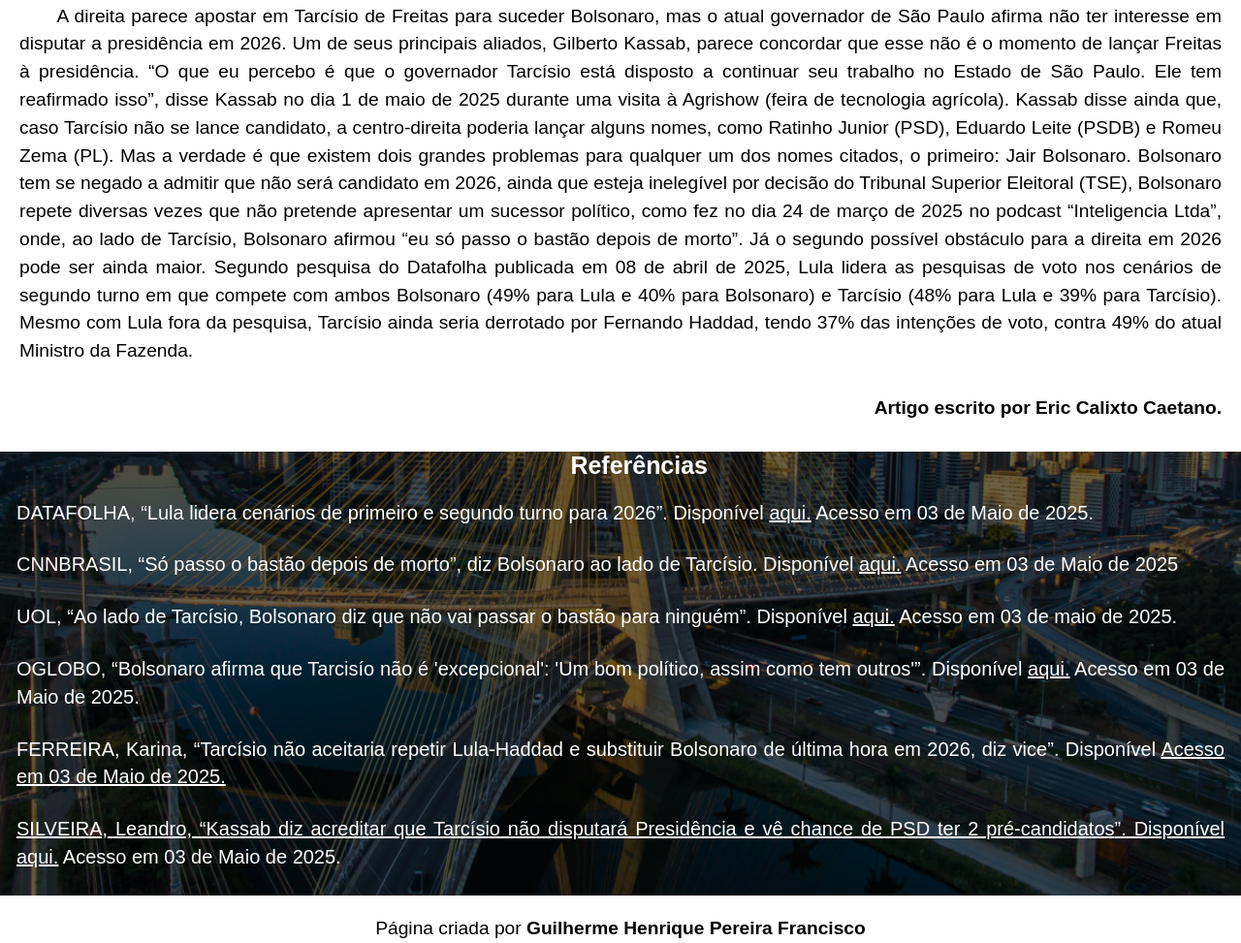
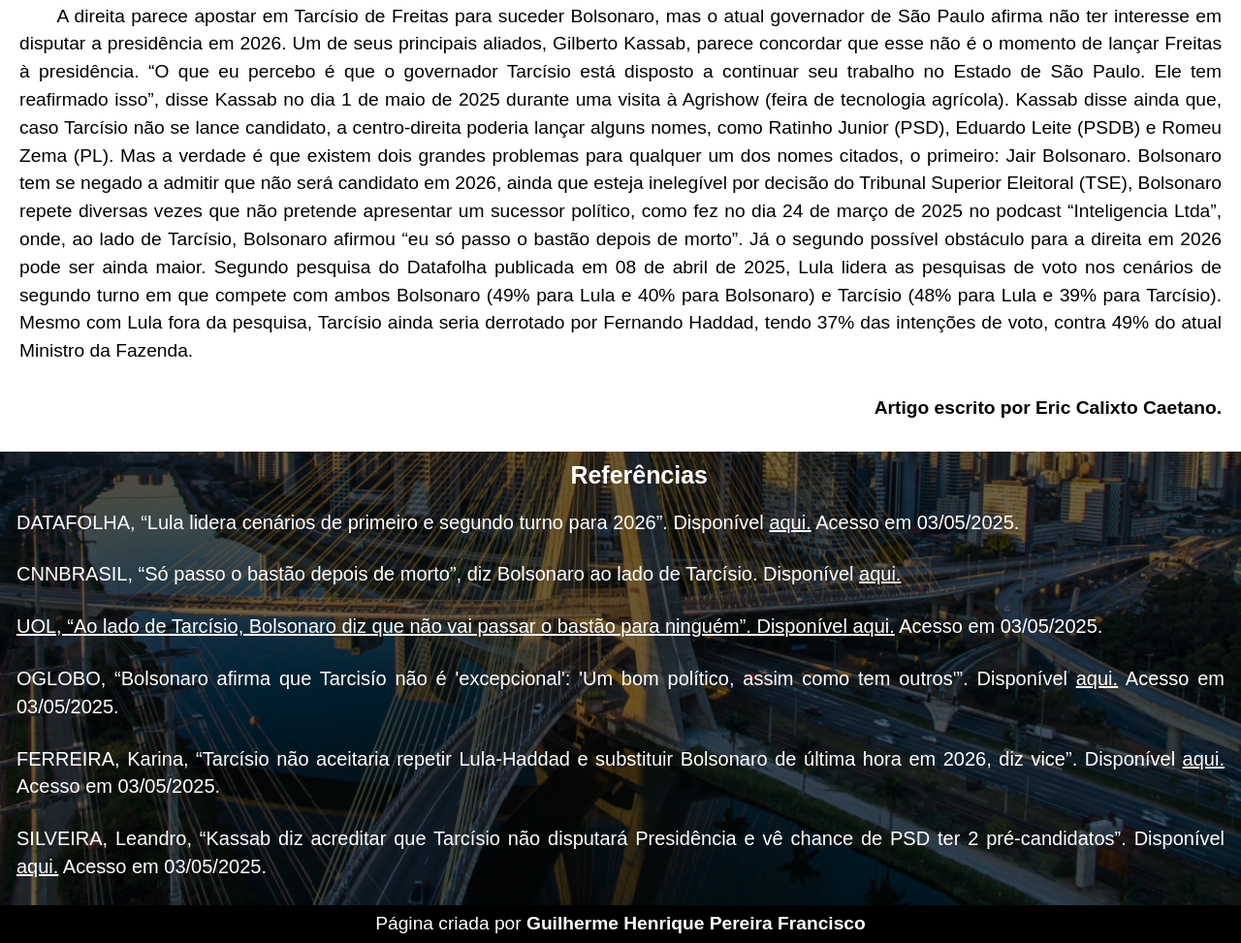
Before and after one commit to MorganaAPF/artigo-tarcisio, a plain HTML site: page index.html in a window 1280 px wide. Shown: the part 536-1509 px from the top of the page at 97% size. Drawn offline with Linux system fonts and the light colour scheme.

Commit message:
Artigo pronto

```diff
--- a/index.html
+++ b/index.html
@@ -41,31 +41,32 @@
             <aside id="refferences">
                 <h3>Referências</h3>
                 <p>
-                        DATAFOLHA, <q>Lula lidera cenários de primeiro e segundo turno para 2026</q>. Disponível <a href="https://datafolha.folha.uol.com.br/eleicoes/2025/04/lula-lidera-cenarios-de-primeiro-e-segundo-turno-para-2026.shtml" target="_blank">aqui.</a> Acesso em 03 de Maio de 2025.
+                    DATAFOLHA, <q>Lula lidera cenários de primeiro e segundo turno para 2026</q>. Disponível <a href="https://datafolha.folha.uol.com.br/eleicoes/2025/04/lula-lidera-cenarios-de-primeiro-e-segundo-turno-para-2026.shtml" target="_blank">aqui.</a> Acesso em 03/05/2025.
                 </p>
                 <p>
                     CNNBRASIL, <q>Só passo o bastão depois de morto</q>, diz Bolsonaro ao lado de Tarcísio.
-                        Disponível <a href="https://www.cnnbrasil.com.br/politica/so-passo-o-bastao-depois-de-morto-diz-bolsonaro-ao-lado-de-tarcisio/" target="_blank">aqui.</a> Acesso em 03 de Maio de 2025
+                    Disponível <a href="https://www.cnnbrasil.com.br/politica/so-passo-o-bastao-depois-de-morto-diz-bolsonaro-ao-lado-de-tarcisio/" target="_blank">aqui.</aAcesso em 03/05/2025.
                 </p>
                 <p>
                     UOL, <q>Ao lado de Tarcísio, Bolsonaro diz que não vai passar o bastão para ninguém</q>.
                     Disponível <a href="https://noticias.uol.com.br/politica/ultimas-noticias/2025/03/24/ao-lado-de-tarcisio-bolsonaro-diz-que-nao-vai-passar-o-bastao-para-ninguem.htm" target="_blank">aqui.</a>
-                        Acesso em 03 de maio de 2025.
+                    Acesso em 03/05/2025.
                 </p>
                 <p>
-                        OGLOBO, <q>Bolsonaro afirma que Tarcisío não é &apos;excepcional&apos;: &apos;Um bom político, assim como tem outros&apos;</q>. Disponível <a href="https://oglobo.globo.com/politica/noticia/2025/03/29/bolsonaro-afirma-que-tarcisio-nao-e-excepcional-um-bom-politico-assim-como-tem-outros.ghtml" target="_blank">aqui.</a> Acesso em 03 de Maio de 2025.
+                    OGLOBO, <q>Bolsonaro afirma que Tarcisío não é &apos;excepcional&apos;: &apos;Um bom político, assim como tem outros&apos;</q>. Disponível <a href="https://oglobo.globo.com/politica/noticia/2025/03/29/bolsonaro-afirma-que-tarcisio-nao-e-excepcional-um-bom-politico-assim-como-tem-outros.ghtml" target="_blank">aqui.</a> Acesso em 03/05/2025.
                 </p>
                 <p>
-                        FERREIRA, Karina, <q>Tarcísio não aceitaria repetir Lula-Haddad e substituir Bolsonaro de última hora em 2026, diz vice</q>. Disponível <a href="https://www.estadao.com.br/politica/tarcisio-de-freitas-nao-aceitaria-repetir-lula-fernando-haddad-substituir-jair-bolsonaro-de-ultima-hora-2026-vice-governador-felicio-ramuth-nprp/" target="_blank"aqui.</a> Acesso em 03 de Maio de 2025.
+                    FERREIRA, Karina, <q>Tarcísio não aceitaria repetir Lula-Haddad e substituir Bolsonaro de última hora em 2026, diz vice</q>. Disponível <a href="https://www.estadao.com.br/politica/tarcisio-de-freitas-nao-aceitaria-repetir-lula-fernando-haddad-substituir-jair-bolsonaro-de-ultima-hora-2026-vice-governador-felicio-ramuth-nprp/" target="_blank">aqui.</a> Acesso em 03/05/2025.
                 </p>
                 <p>
-                        SILVEIRA, Leandro, <q>Kassab diz acreditar que Tarcísio não disputará Presidência e vê chance de PSD ter 2 pré-candidatos</q>. Disponível <a href="https://www.estadao.com.br/politica/kassab-diz-acreditar-que-tarcisio-nao-disputara-presidencia-e-ve-chance-de-psd-ter-2-pre-candidatos/?srsltid=AfmBOop9PUKj60ugUOtMEEm6rZDoFZBI025w0UwkQ7iLSnky60X9-oAq" target="_blank">aqui.</a> Acesso em 03 de Maio de 2025.
+                    SILVEIRA, Leandro, <q>Kassab diz acreditar que Tarcísio não disputará Presidência e vê chance de PSD ter 2 pré-candidatos</q>. Disponível <a href="https://www.estadao.com.br/politica/kassab-diz-acreditar-que-tarcisio-nao-disputara-presidencia-e-ve-chance-de-psd-ter-2-pre-candidatos/?srsltid=AfmBOop9PUKj60ugUOtMEEm6rZDoFZBI025w0UwkQ7iLSnky60X9-oAq" target="_blank">aqui.</a> Acesso em 03/05/2025.
                 </p>
+
             </aside>
         </article>
-    </main>
         <footer>
             <p>Página criada por <strong>Guilherme Henrique Pereira Francisco</strong></p>
         </footer>
+    </main>
 </body>
 </html>
--- a/style/style.css
+++ b/style/style.css
@@ -28,7 +28,7 @@ header {
 
 article {
     text-indent: 2em;
-    padding: 20px;
+    padding: 20px 20px 0px 20px;
     margin: auto;
     max-width: 1475px;
 }
@@ -63,6 +63,7 @@ h3 {
     text-align: center;
     color: white;
     background-color: rgba(0, 0, 0, 0.579);
+    padding-top: 10px;
     padding-bottom: 20px;
 }
 
@@ -88,5 +89,8 @@ a {
 }
 
 footer {
+    background-color: black;
+    color: white;
+    padding: 5px;
     text-align: center;
 }
```
Lines whose indentation alone changed are shown as unchanged.
